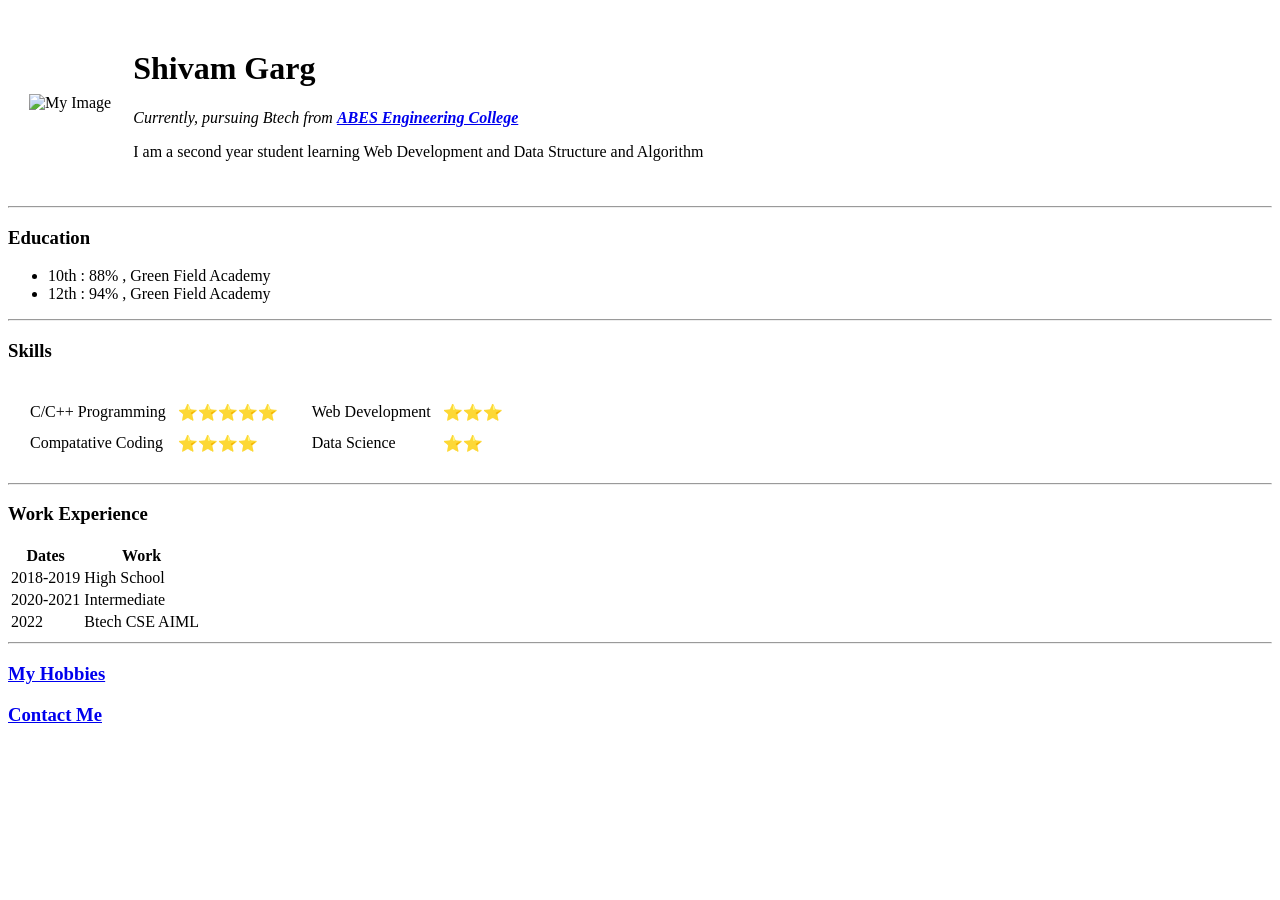
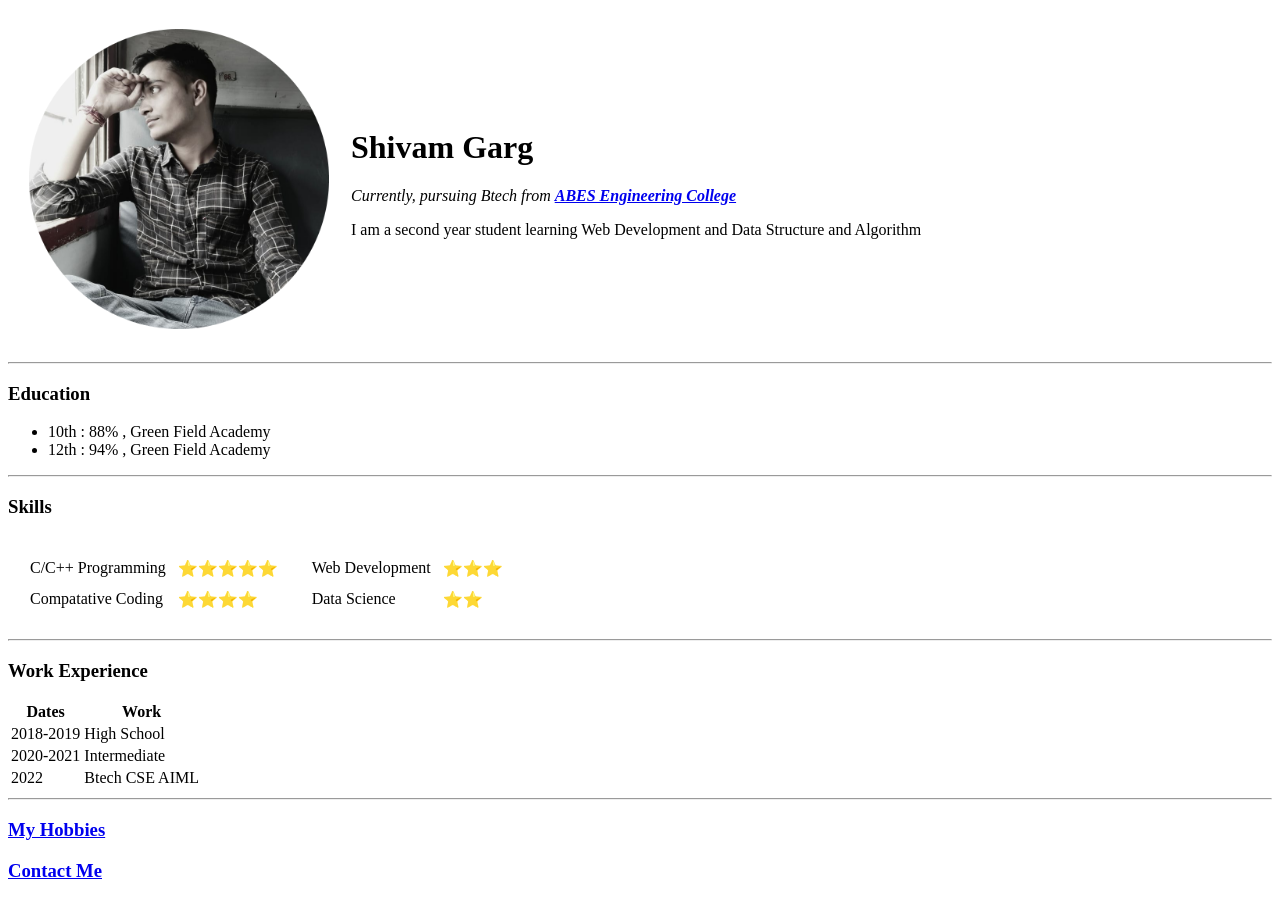
Before and after one commit to ShivamGarg30304/My-CV, a plain HTML site: page index.html in a window 1280 px wide. Before the commit the page ends 800 px from the top, so only its background shows below. Drawn offline with Linux system fonts and the light colour scheme; the site is published under a folder, as on GitHub Pages, so addresses that start at the root find nothing.

Commit message:
correcting the image

```diff
--- a/index.html
+++ b/index.html
@@ -9,7 +9,7 @@
 <body>
     <table cellspacing="20">
         <tr>
-            <td><img src="/My_Image.png" alt="My Image" height="300px" width="300px"></td>
+            <td><img src="My_Image.png" alt="My Image" height="300px" width="300px"></td>
             <td>
                 <h1>Shivam Garg</h1>
                 <p><em>Currently, pursuing Btech from <strong> <a href="https://www.abes.ac.in/">ABES Engineering
```
